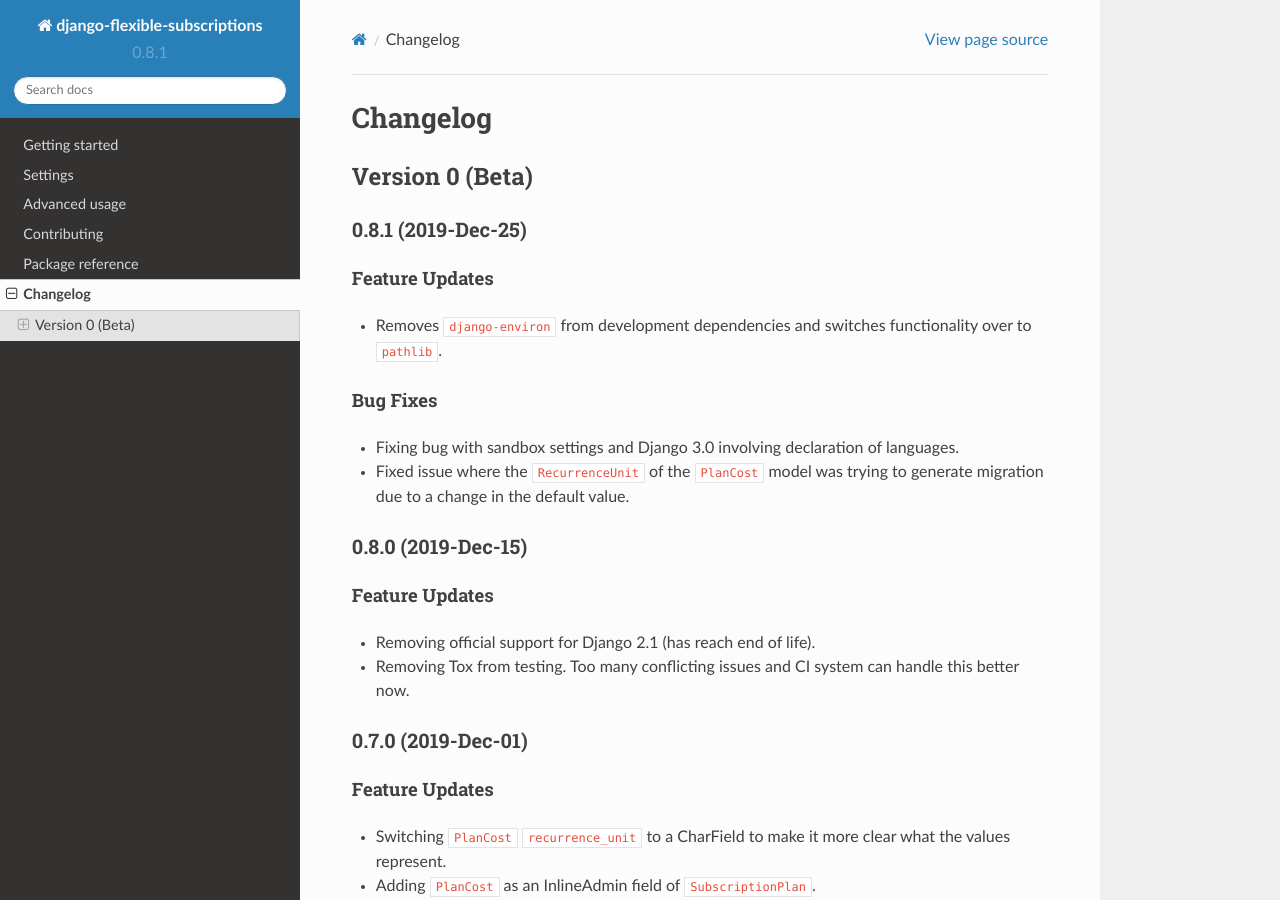
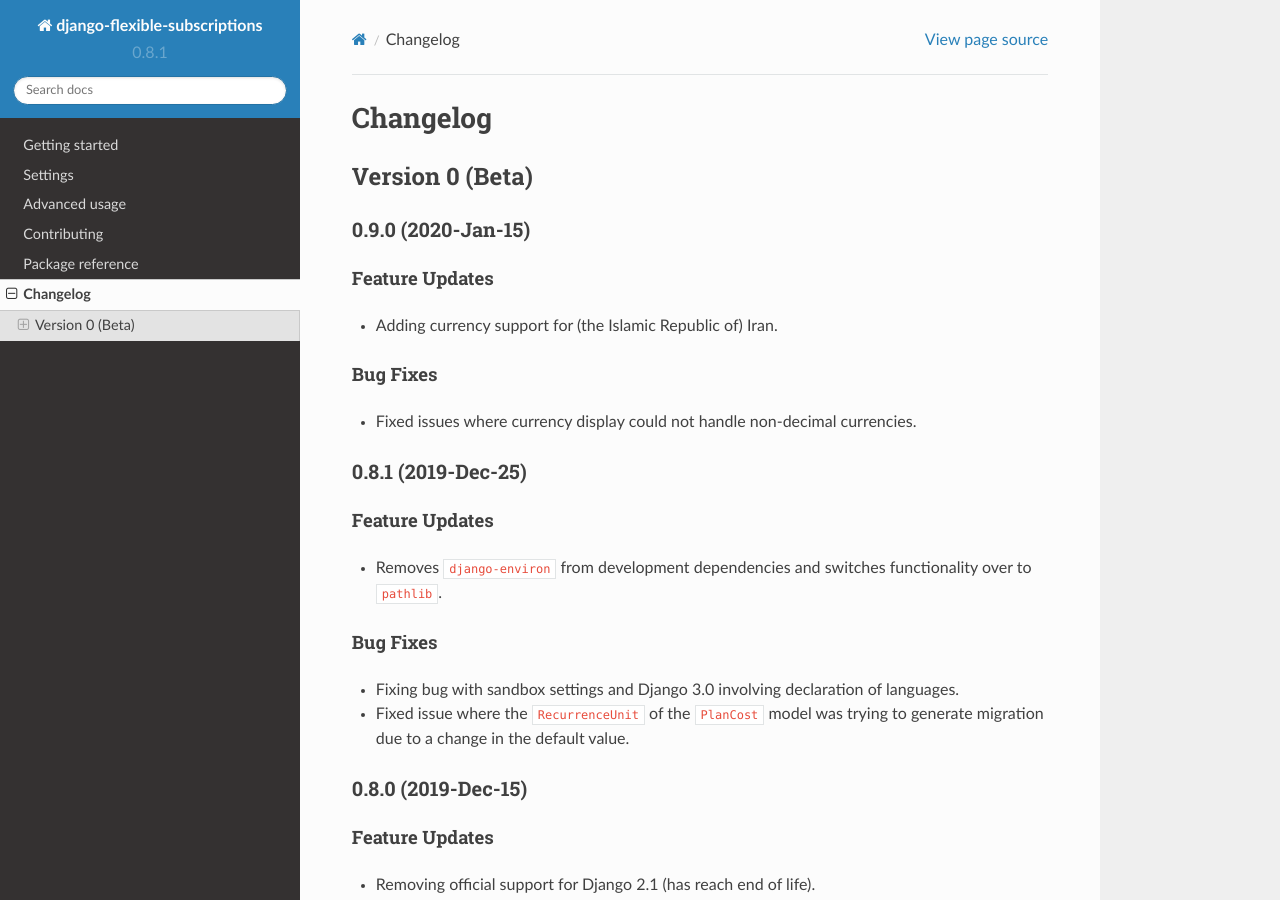
Before and after one commit to studybuffalo/django-flexible-subscriptions, a Sphinx documentation site: the page built from docs/changelog.rst, in a window 1280 px wide and 900 px high. Built offline with Sphinx 7.4.7 and the Read the Docs theme 2.0.0, drawn with Linux system fonts in a browser that asks for light colours; the version number is read from the project's files by our own code.

Commit message:
Updating changelog with relevant details

```diff
--- a/docs/changelog.rst
+++ b/docs/changelog.rst
@@ -5,6 +5,20 @@
 ----------------
 Version 0 (Beta)
 ----------------
+
+0.9.0 (2020-Jan-15)
+===================
+
+Feature Updates
+---------------
+
+* Adding currency support for (the Islamic Republic of) Iran.
+
+Bug Fixes
+---------
+
+* Fixed issues where currency display could not handle non-decimal
+  currencies.
 
 0.8.1 (2019-Dec-25)
 ===================
```
